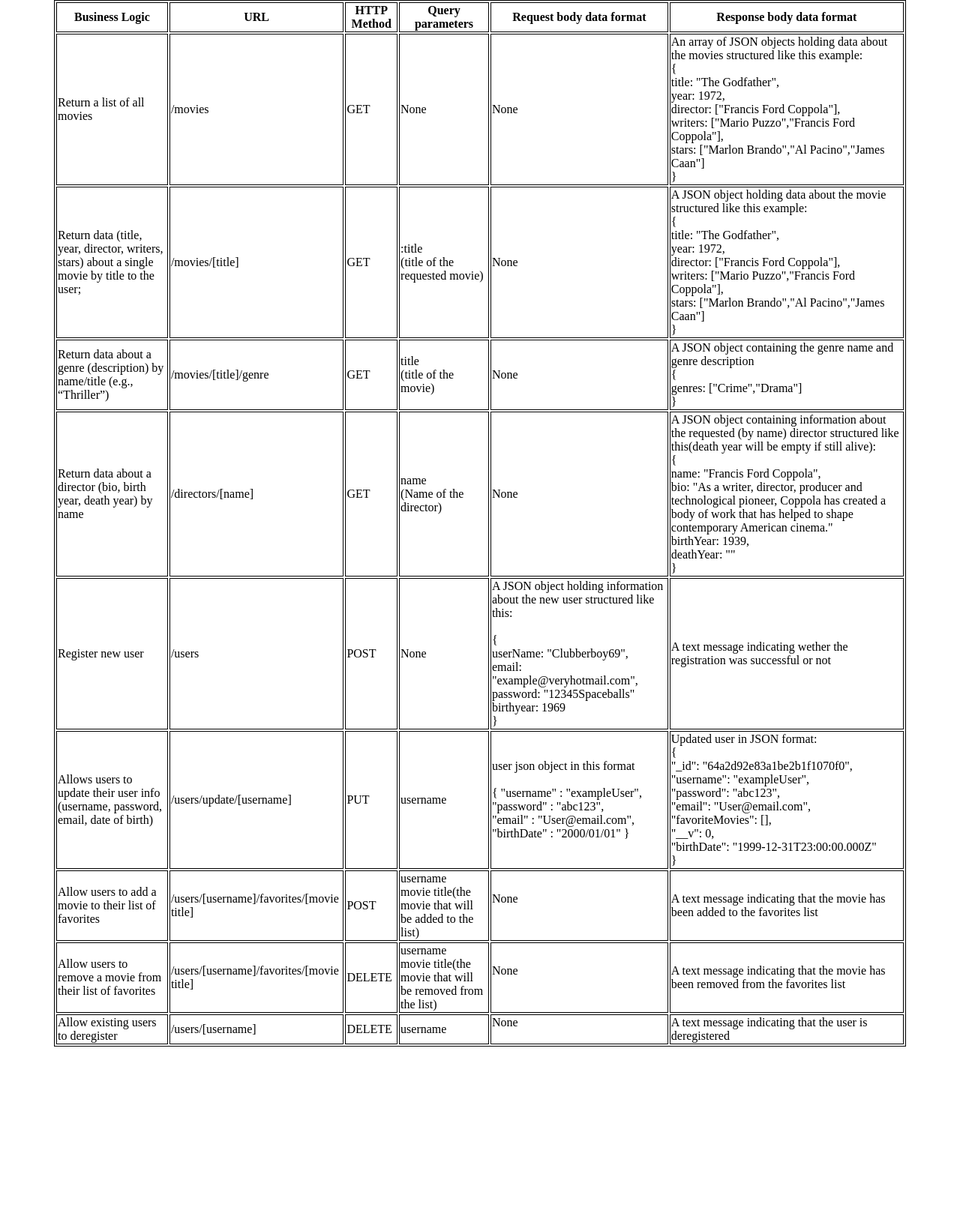
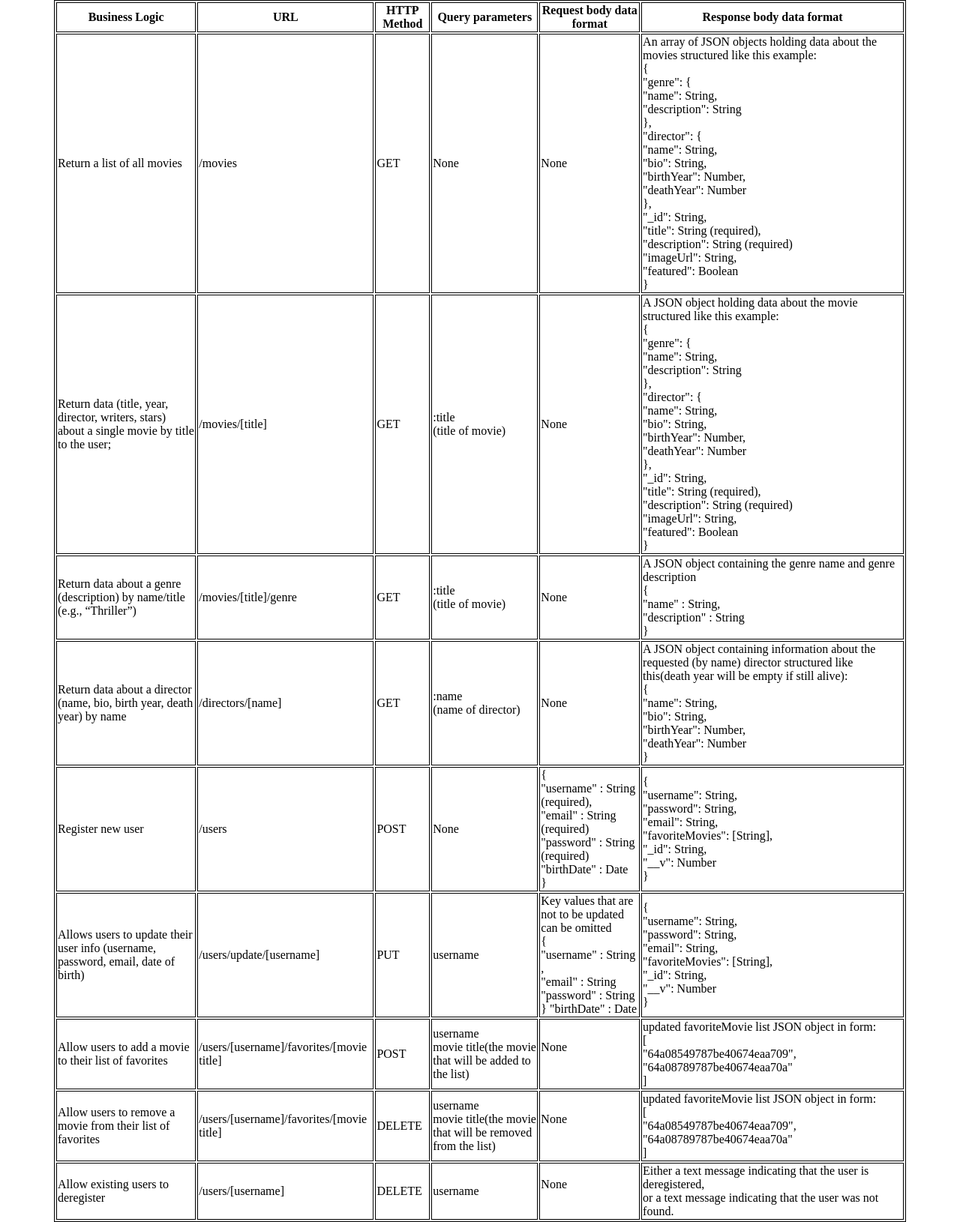
Before and after one commit to PsychoBoyJAck83/movie-api, a website: page public/documentation.html in a window 1280 px wide. Shown: the part 244-1874 px from the top of the page at 75% size. Before the commit the page ends 1684 px from the top, so only its background shows below. Drawn offline with Linux system fonts and the light colour scheme.

Commit message:
Updated request and response body data in documentation

```diff
--- a/public/documentation.html
+++ b/public/documentation.html
@@ -49,89 +49,92 @@
 						 <td>None</td>
 						 <td>None</td>
 						 <td>An array of JSON objects holding data about the movies structured like this example:<br>
-							&lcub;<br>
-							title:      "The Godfather",<br>
-							year:       1972,<br>
-							director:   ["Francis Ford Coppola"],<br>
-							writers:    ["Mario Puzzo","Francis Ford Coppola"],<br>
-							stars:      ["Marlon Brando","Al Pacino","James Caan"]<br>
-							&rcub;</td>
+							{<br>
+								"genre": {<br>
+								  "name": String,<br>
+								  "description": String<br>
+								},<br>
+								"director": {<br>
+								  "name": String,<br>
+								  "bio": String,<br>
+								  "birthYear": Number,<br>
+								  "deathYear": Number<br>
+								},<br>
+								"_id": String,<br>
+								"title": String (required),<br>
+								"description": String (required)<br>
+								"imageUrl": String,<br>
+								"featured": Boolean<br>
+							 }
+							</td>
 					  </tr>
 					  <tr>
 						<td>Return data (title, year, director, writers, stars) about a single movie by title to the user;</td>
 						<td>/movies/[title]</td>
 						<td>GET</td>
-						<td>:title<br> (title of the requested movie) </td>
+						<td>:title<br> (title of movie) </td>
 						<td>None</td>
 						<td>A JSON object holding data about the movie structured like this example:<br>
-						  &lcub;<br>
-						  title:      "The Godfather",<br>
-						  year:       1972,<br>
-						  director:   ["Francis Ford Coppola"],<br>
-						  writers:    ["Mario Puzzo","Francis Ford Coppola"],<br>
-						  stars:      ["Marlon Brando","Al Pacino","James Caan"]<br>
-						  &rcub;</td>
+						  {<br>
+							"genre": {<br>
+							  "name": String,<br>
+							  "description": String<br>
+							},<br>
+							"director": {<br>
+							  "name": String,<br>
+							  "bio": String,<br>
+							  "birthYear": Number,<br>
+							  "deathYear": Number<br>
+							},<br>
+							"_id": String,<br>
+							"title": String (required),<br>
+							"description": String (required)<br>
+							"imageUrl": String,<br>
+							"featured": Boolean<br>
+						 }
+						</td>
 					 </tr>
 					 <tr>
 						<td>Return data about a genre (description) by name/title (e.g., “Thriller”)</td>
 						<td>/movies/[title]/genre</td>
 						<td>GET</td>
-						<td>title<br> (title of the movie) </td>
+						<td>:title<br> (title of movie) </td>
 						<td>None</td>
 						<td>A JSON object containing the genre name and genre description<br>
-						  &lcub;<br>
-						  genres:     ["Crime","Drama"]<br>
-						  &rcub;</td>
+							{<br>"name" : String,<br>"description" : String<br>}
+						</td>
 					 </tr>
 					 <tr>
-						<td>Return data about a director (bio, birth year, death year) by name</td>
+						<td>Return data about a director (name, bio, birth year, death year) by name</td>
 						<td>/directors/[name]</td>
 						<td>GET</td>
-						<td>name<br>(Name of the director)</td>
+						<td>:name<br>(name of director)</td>
 						<td>None</td>
 						<td>A JSON object containing information about the requested (by name) director structured like this(death year will be empty if still alive):<br>
-						  &lcub;<br>
-						  name:      	"Francis Ford Coppola",<br>
-						  bio:			"As a writer, director, producer and technological pioneer, Coppola has created a body of work that has helped to shape contemporary American cinema."<br>
-						  birthYear: 	1939,<br>
-						  deathYear:   ""<br>
-						  &rcub;</td>
+							{<br>"name": String,<br>"bio": String,<br>"birthYear": Number,<br>"deathYear": Number<br>}
+						</td>
 					 </tr>
 					 <tr>
 						<td>Register new user</td>
 						<td>/users</td>
 						<td>POST</td>
 						<td>None</td>
-						<td>A JSON object holding information about the new user structured like this:<br><br>
-							&lcub;<br>
-							userName:	"Clubberboy69",<br>
-							email:		"example@veryhotmail.com",<br>
-							password:	"12345Spaceballs"<br>
-							birthyear:	1969<br>
-							&rcub;</td>
-						<td>A text message indicating wether the registration was successful or not<br></td>
+						<td>{<br>"username" : String (required),<br>"email" : String (required)<br>"password" : String (required)<br>
+							"birthDate" : Date<br>
+							}</td>
+						<td>{<br>"username": String,<br>"password": String,<br>"email": String,<br>"favoriteMovies": [String],<br>"_id": String,<br>
+							"__v": Number<br>}
+						</td>
 					 </tr>
 					 <tr>
 						<td>Allows users to update their user info (username, password, email, date of birth)</td>
 						<td>/users/update/[username]</td>
 						<td>PUT</td>
 						<td>username</td>
-						<td>user json object in this format<br><br>{
-							"username" : "exampleUser",<br>
-							"password" : "abc123",<br>
-							"email" : "User@email.com",<br>
-							"birthDate" : "2000/01/01"
-					  }</td>
-						<td>Updated user in JSON format:<br>
-							{<br>
-								"_id": "64a2d92e83a1be2b1f1070f0",<br>
-								"username": "exampleUser",<br>
-								"password": "abc123",<br>
-								"email": "User@email.com",<br>
-								"favoriteMovies": [],<br>
-								"__v": 0,<br>
-								"birthDate": "1999-12-31T23:00:00.000Z"<br>
-							 }</td>
+						<td>Key values that are not to be updated can be omitted<br>{<br>"username" : String ,<br>"email" : String <br>"password" : String <br>}
+							"birthDate" : Date<br></td>
+						<td>{<br>"username": String,<br>"password": String,<br>"email": String,<br>"favoriteMovies": [String],<br>"_id": String,<br>
+							"__v": Number<br>}</td>
 					 </tr>
  					 <tr>
 						<td>Allow users to add a movie to their list of favorites</td>
@@ -139,7 +142,11 @@
 						<td>POST</td>
 						<td>username<br>movie title(the movie that will be added to the list)</td>
 						<td>None<br><br></td>
-						<td>A text message indicating that the movie has been added to the favorites list<br></td>
+						<td>updated favoriteMovie list JSON object in form:<br>
+							[<br>
+							"64a08549787be40674eaa709",<br>
+							"64a08789787be40674eaa70a"<br>
+						 ]</td>
 					 </tr>
 					 <tr>
 						<td>Allow users to remove a movie from their list of favorites</td>
@@ -147,7 +154,12 @@
 						<td>DELETE</td>
 						<td>username<br>movie title(the movie that will be removed from the list)</td>
 						<td>None<br><br></td>
-						<td>A text message indicating that the movie has been removed from the favorites list<br></td>
+						<td>updated favoriteMovie list JSON object in form:<br>
+							[<br>
+							"64a08549787be40674eaa709",<br>
+							"64a08789787be40674eaa70a"<br>
+						 ]
+						</td>
 					 </tr>
 					 <tr>
 						<td>Allow existing users to deregister</td>
@@ -155,7 +167,8 @@
 						<td>DELETE</td>
 						<td>username</td>
 						<td>None<br><br></td>
-						<td>A text message indicating that the user is deregistered<br></td>
+						<td>Either a text message indicating that the user is deregistered,<br>
+						or a text message indicating that the user was not found.</td>
 					 </tr>
 					</tbody>
 				</table>
```
